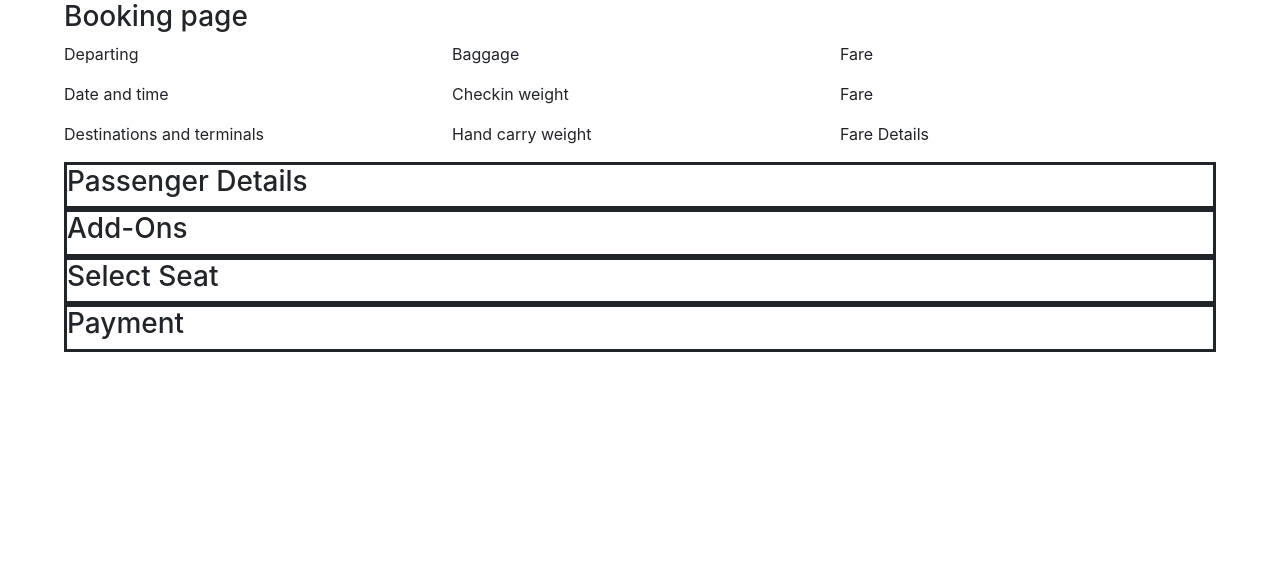
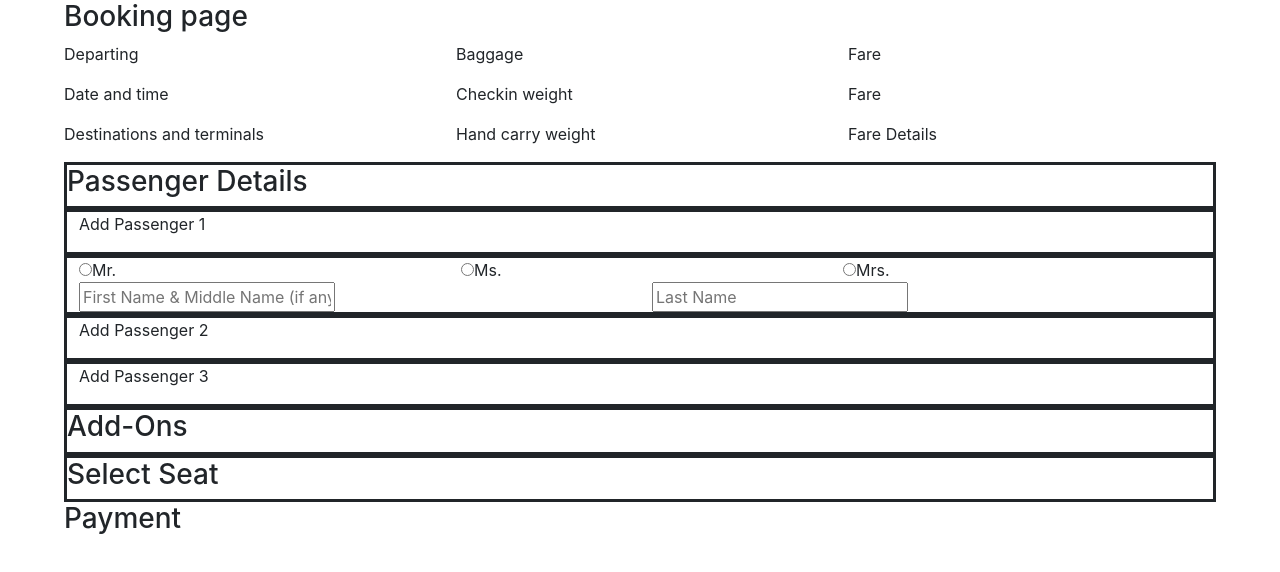
Before and after one commit to ammarSura/ap-website2, a React (Create React App) app in the folder frontend/: page /booking in a window 1280 px wide. Shown: the top 572 px of the page. Built offline with nearby package versions, Linux system fonts and the light colour scheme.

Commit message:
add passenger tab

```diff
--- a/frontend/src/App.css
+++ b/frontend/src/App.css
@@ -10,11 +10,22 @@
     margin-right: 5%;
 }
 
-.booking-container .container {
+.booking-details-header {
     padding-left: 0%;
     padding-right: 0%;
     margin-left: 0%;
     margin-right: 0%;
+}
+
+.booking-add-passenger {
+    /* padding-left: 0%;
+    padding-right: 0%; */
+    margin-left: 0%;
+    margin-right: 0%;
+}
+
+.booking-card-picker {
+    border: solid;
 }
 
 .home-card-container {
@@ -35,10 +46,6 @@
     padding-right: 0%;
 }
 
-.booking-card-picker div {
-    border: solid;
-}
-
 .home-carousel-img {
     width: 100%;
 }
--- /dev/null
+++ b/frontend/src/components/booking-add-passenger.js
@@ -0,0 +1,61 @@
+import React, { useState } from "react";
+import "../App.css";
+import { Container, Row, Col } from "react-bootstrap";
+
+export default function BookingAddPassengerComp(props) {
+
+
+    return (
+        <div>
+            <Container fluid className="booking-add-passenger">
+                <Row>
+                    <Col sm={12} xs={12} onClick={() => props.setWhichPassenger(props.number)} className="booking-card-picker" >
+                        <p>
+                            Add Passenger {props.number}
+                        </p>
+                    </Col>
+                </Row>
+
+                {props.whichPassenger === props.number ?
+                <Row>
+                    <Col sm={12} xs={12} className="booking-card-picker">
+                        <Row>
+
+                            <Col sm={4} xs={4}>
+                                <input type="radio" name="title" id="Mr"/>
+                                <label htmlFor="title">Mr.</label>
+                            </Col>
+
+                            <Col sm={4} xs={4}>
+                                <input type="radio" name="title" id="Ms"/>
+                                <label htmlFor="title">Ms.</label>
+                            </Col>
+
+                            <Col sm={4} xs={4}>
+                                <input type="radio" name="title" id="Mrs"/>
+                                <label htmlFor="title">Mrs.</label>
+                            </Col>
+                        </Row>
+
+                        <Row>
+                            <Col sm={6} xs={12}>
+                                <input type="text" placeholder="First Name & Middle Name (if any)" id="first-name"/>
+                            </Col>
+
+                            <Col sm={6} xs={12}>
+                                <input type="text" placeholder="Last Name" id="last-name"/>
+                            </Col>
+                        </Row>
+                    </Col>
+                </Row>
+
+                :
+
+                null
+                }
+
+
+            </Container>
+        </div>
+    );
+}
--- /dev/null
+++ b/frontend/src/components/booking-addons.js
@@ -0,0 +1,27 @@
+import React, { useState } from "react";
+import "../App.css";
+import {  } from "react-bootstrap";
+
+
+
+export default function BookingAddonsComp(props) {
+
+    if ( props.card === 2) {
+        console.log('here')
+        return (
+            <div>
+                <p>Addons</p>
+            </div>
+
+
+         );
+    } else {
+        return (
+            null
+        );
+    }
+
+
+
+
+  }
--- a/frontend/src/components/booking-card-picker.js
+++ b/frontend/src/components/booking-card-picker.js
@@ -1,38 +1,58 @@
 import React, { useState } from "react";
 import "../App.css";
 import { Stack } from "react-bootstrap";
+
+import BookingPassengerDetailsComp from "./booking-passenger-details";
+import BookingAddonsComp from "./booking-addons";
+import BookingSelectSeatComp from "./booking-select-seat";
+import BookingPaymentComp from "./booking-payment";
 
 
 
 export default function HomeCardPickerComp() {
 
     const [ card, setCard ] = useState(1);
-    console.log(card);
 
     return (
-        <Stack className="booking-card-picker">
-            <div onClick={() => setCard(1)}>
+        <Stack>
+            <div onClick={() => setCard(1)} className="booking-card-picker">
                 <h3>
                     Passenger Details
                 </h3>
             </div>
 
-            <div onClick={() => setCard(2)}>
+            <div>
+                <BookingPassengerDetailsComp card={card}/>
+            </div>
+
+            <div onClick={() => setCard(2)} className="booking-card-picker">
                 <h3>
                     Add-Ons
                 </h3>
             </div>
 
-            <div onClick={() => setCard(3)}>
+            <div>
+                <BookingAddonsComp card={card}/>
+            </div>
+
+            <div onClick={() => setCard(3)} className="booking-card-picker">
                 <h3>
                     Select Seat
                 </h3>
+            </div>
+
+            <div>
+                <BookingSelectSeatComp card={card} className="booking-card-picker"/>
             </div>
 
             <div onClick={() => setCard(4)}>
                 <h3>
                     Payment
                 </h3>
+            </div>
+
+            <div>
+                <BookingPaymentComp card={card}/>
             </div>
 
         </Stack>
--- a/frontend/src/components/booking-details-header.js
+++ b/frontend/src/components/booking-details-header.js
@@ -8,7 +8,7 @@ export default function BookingDetailsHeaderComp() {
 
 
     return (
-        <Container>
+        <Container fluid className="booking-details-header">
             <Row>
                 <Col sm={4} xs={12}>
                     <Row>
--- /dev/null
+++ b/frontend/src/components/booking-passenger-details.js
@@ -0,0 +1,51 @@
+import React, { useState } from "react";
+import "../App.css";
+import { Container, Row, Col, Stack } from "react-bootstrap";
+
+import BookingAddPassengerComp from "./booking-add-passenger";
+
+
+
+export default function BookingPassengerDetailsComp(props) {
+
+    const dummy = 3;
+    const [ whichPassenger, setWhichPassenger ] = useState(1);
+
+    function passengerDisplay() {
+        let helper = []
+
+        for (let i = 1; i < dummy + 1; i++) {
+            helper.push(i)
+        }
+
+        console.log(helper)
+
+        const lst = helper.map( (passenger) => {
+
+            return(
+                <BookingAddPassengerComp number={passenger} key={passenger} whichPassenger={whichPassenger} setWhichPassenger={setWhichPassenger}/>
+            );
+
+        })
+
+        return lst;
+    }
+
+    if ( props.card === 1) {
+        return (
+            <Stack>
+                {passengerDisplay()}
+            </Stack>
+
+
+         );
+    } else {
+        return (
+            null
+        );
+        }
+
+
+
+
+  }
--- /dev/null
+++ b/frontend/src/components/booking-payment.js
@@ -0,0 +1,26 @@
+import React, { useState } from "react";
+import "../App.css";
+import {  } from "react-bootstrap";
+
+
+
+export default function BookingPaymentComp(props) {
+
+    if ( props.card === 4) {
+        return (
+            <div>
+                <p>Payment</p>
+            </div>
+
+
+         );
+    } else {
+        return (
+            null
+        );
+    }
+
+
+
+
+  }
--- /dev/null
+++ b/frontend/src/components/booking-select-seat.js
@@ -0,0 +1,27 @@
+import React, { useState } from "react";
+import "../App.css";
+import {  } from "react-bootstrap";
+
+
+
+export default function BookingSelectSeatComp(props) {
+
+    if ( props.card === 3) {
+        console.log('here')
+        return (
+            <div>
+                <p>Select Seat</p>
+            </div>
+
+
+         );
+    } else {
+        return (
+            null
+        );
+    }
+
+
+
+
+  }
```
